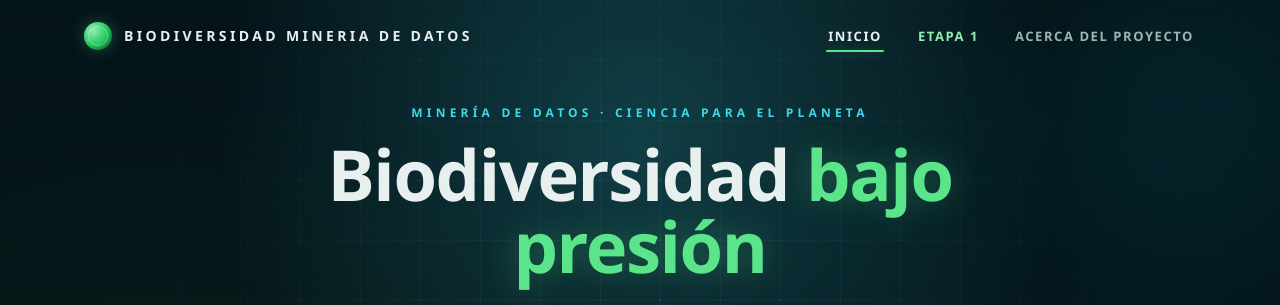
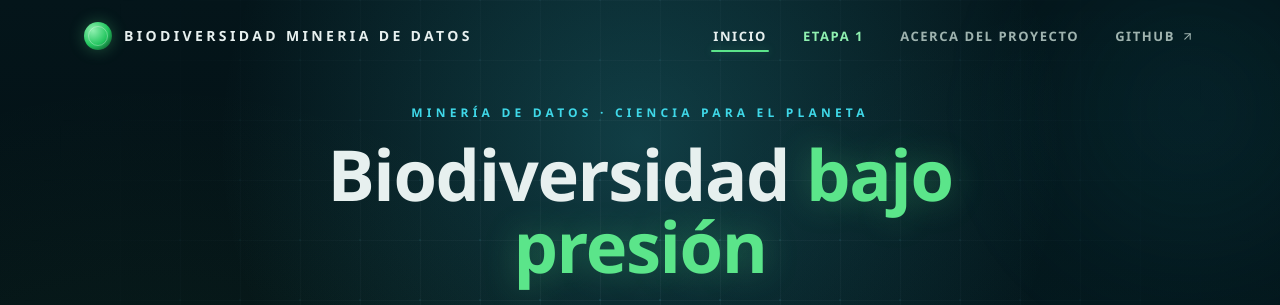
Before and after one commit to oscarmanceraa/MineriaDeDatos, a Flask app: page / in a window 1280 px wide. Shown: the top 305 px of the page. Run offline with Flask 3, Linux system fonts and the light colour scheme.

Commit message:
Link a GitHub

```diff
--- a/static/css/style.css
+++ b/static/css/style.css
@@ -219,6 +219,20 @@ a {
 
 .nav-link--accent {
   color: var(--green-soft);
+}
+
+.nav-link--external {
+  display: inline-flex;
+  align-items: center;
+  gap: 6px;
+}
+
+.nav-link--external svg {
+  transition: transform 0.3s ease;
+}
+
+.nav-link--external:hover svg {
+  transform: translate(2px, -2px);
 }
 
 /* ---------- Hero ---------- */
--- a/templates/base.html
+++ b/templates/base.html
@@ -23,6 +23,13 @@
             <a class="nav-link {% block nav_inicio %}{% endblock %}" href="{{ url_for('main.index') }}">Inicio</a>
             <a class="nav-link nav-link--accent {% block nav_etapa1 %}{% endblock %}" href="{{ url_for('main.etapa1') }}">Etapa 1</a>
             <a class="nav-link {% block nav_acerca %}{% endblock %}" href="#proyecto">Acerca del proyecto</a>
+            <a class="nav-link nav-link--external" href="https://github.com/oscarmanceraa/MineriaDeDatos" target="_blank" rel="noopener">
+                GitHub
+                <svg viewBox="0 0 24 24" width="13" height="13" fill="none" stroke="currentColor" stroke-width="2" stroke-linecap="round" stroke-linejoin="round" aria-hidden="true">
+                    <path d="M7 17 17 7"></path>
+                    <path d="M7 7h10v10"></path>
+                </svg>
+            </a>
         </nav>
     </header>
 
```
